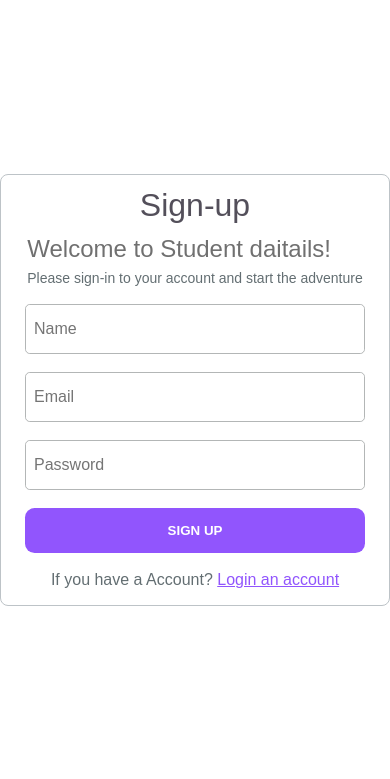
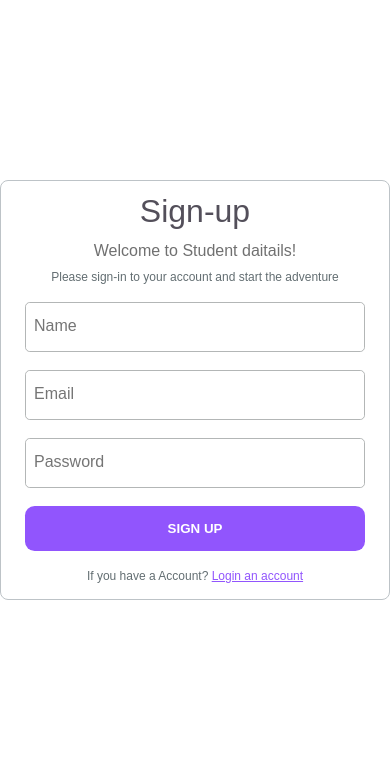
Before and after one commit to dilipsuthar60/crud_php, a PHP site: page /sign.php in a window 390 px wide. Shown: the top 779 px of the page. Run offline with PHP 8.4, Linux system fonts and the light colour scheme; data that the repository does not hold is empty.

Commit message:
apply media query on form

```diff
--- a/style.css
+++ b/style.css
@@ -256,3 +256,16 @@ h2 {
   border-radius: 0;
   margin: 0;
 }
+@media (max-width: 390px) {
+  .sub-heading h2 {
+    font-size: 16px;
+    text-align: center;
+  }
+  .sub-heading p {
+    font-size: 12px;
+    text-align: center;
+  }
+  .create-heading {
+    font-size: 12px;
+  }
+}
```
